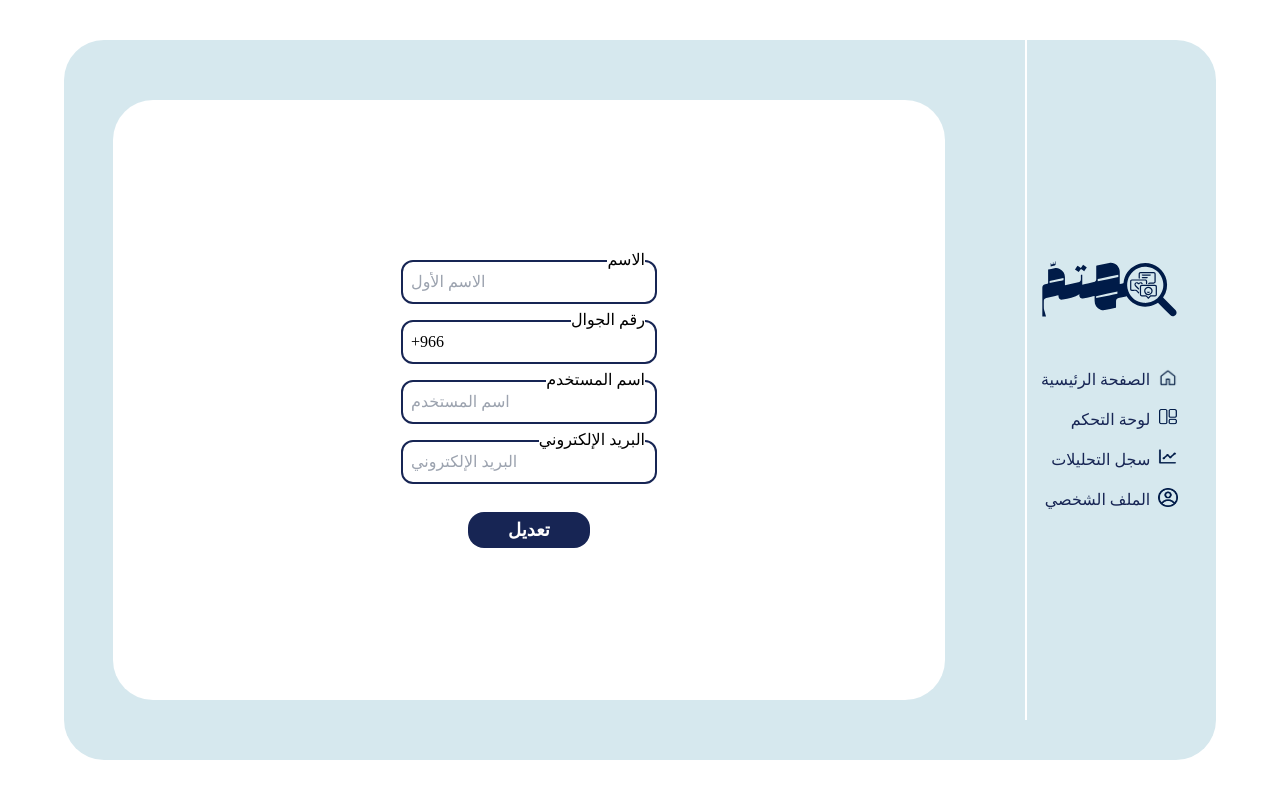
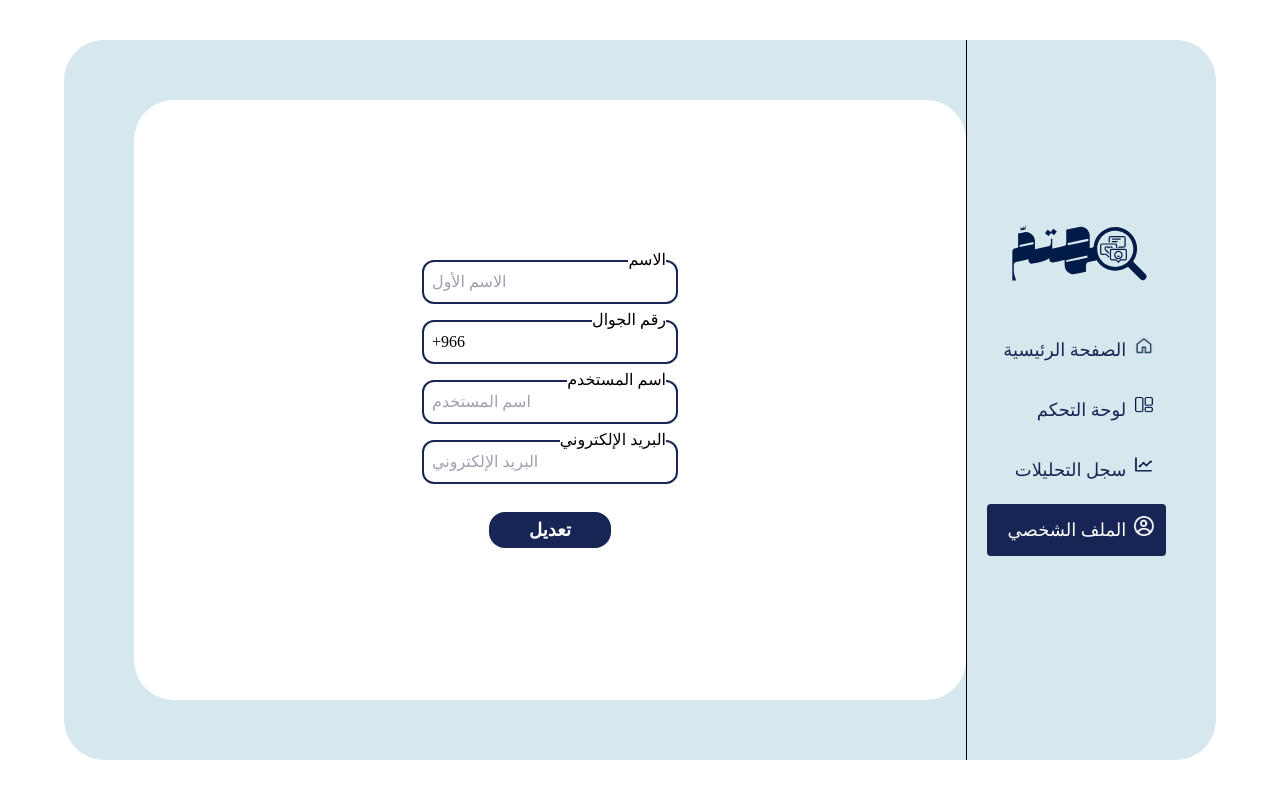
Before and after one commit to RS-Alrefaey/muhtm, a React (Create React App) app in the folder frontend/: page /profile in a window 1280 px wide. Built offline with nearby package versions, Linux system fonts and the light colour scheme; no server answers; a web font is replaced by a local one.

Commit message:
fix: nav side bar and active state

```diff
--- a/frontend/src/comps/DashNavBtn.tsx
+++ b/frontend/src/comps/DashNavBtn.tsx
@@ -5,14 +5,17 @@ export type DashNavProps = {
   hoverIcon?: React.ReactNode;
   title: string;
   size: "sm" | "md" | "lg" | "xl";
+  active: boolean;
+
 };
 
-function DashNav({ defaultIcon, title, hoverIcon }: DashNavProps) {
+function DashNav({ defaultIcon, title, hoverIcon, active  }: DashNavProps) {
+  const activeClass = active ? "bg-blue-950 text-white" : "";
   return (
-    <div className=" group flex justify-between space-x-2 p-2 rounded transition text-blue-950 hover:bg-blue-950 hover:text-white cursor-pointer font-cursive ">
-      <p className="w-full text-right">{title}</p>
-      <div className="group-hover:hidden w-6 h-6">{defaultIcon}</div>
-      <div className="hidden group-hover:block w-6 h-6">{hoverIcon}</div>
+    <div className={`group flex justify-between space-x-2 p-3 rounded transition text-blue-950 hover:bg-blue-950 hover:text-white cursor-pointer font-cursive ${activeClass}`}>
+      <p className="w-full text-right text-lg">{title}</p>
+      <div className={active ? "hidden" : "group-hover:hidden w-6 h-6"}>{defaultIcon}</div>
+      <div className={active ? "block w-6 h-6" : "hidden group-hover:block w-6 h-6"}>{hoverIcon}</div>
     </div>
   );
 }
--- a/frontend/src/comps/HistoryPage.tsx
+++ b/frontend/src/comps/HistoryPage.tsx
@@ -1,6 +1,5 @@
 import React from "react";
 import NavSidebar from "./NavSidebar";
-import HistoryRecord from "./HistoryRecord";
 import Table from "./Table";
 import {TableRow} from "./Table";
 import agent from '../API/Agent'
@@ -21,15 +20,15 @@ function HistoryPage() {
     <>
       <div className="flex items-center justify-center min-h-screen">
         <div className="dash-bg flex items-center justify-center">
-          <div className="content-bg w-3/4 flex flex-col p-5 m-5 mr-20 items-start gap-x-64">
+          <div className="content-bg w-3/4 flex flex-col p-5 m-10">
 
 
             <Table rows={data}/>
           </div>
 
-          <div className="border-white border-l-2 h-full flex items-center relative bottom-10">
+          <div className="divider h-full bg-black relative right-10" style={{width: '1px'}}></div>
+          <div className="flex justify-center relative bottom-10 right-5">
             <NavSidebar />
-
           </div>
         </div>
       </div>
--- a/frontend/src/comps/MainDashPage.tsx
+++ b/frontend/src/comps/MainDashPage.tsx
@@ -19,7 +19,8 @@ function MainDashPage() {
 
   const fetchAndSetAnalysisData = async () => {
     try {
-      const response: MainDashDisplayType = await agent.DashboardAPI.hasPreviousAnalysis();
+      const response: MainDashDisplayType =
+        await agent.DashboardAPI.hasPreviousAnalysis();
       setHasPreviousAnalysis(response.has_previous_analysis);
       setData(response.analysis_data);
       if (response.analysis_date) {
@@ -30,7 +31,6 @@ function MainDashPage() {
     }
   };
 
-
   const handleUploadSuccess = (id: string): void => {
     setAnalyzedDataId(id);
     setHasPreviousAnalysis(true);
@@ -40,7 +40,6 @@ function MainDashPage() {
   useEffect(() => {
     fetchAndSetAnalysisData();
   }, [location.pathname]);
-
 
   useEffect(() => {
     if (!analyzedDataId) return;
@@ -59,15 +58,9 @@ function MainDashPage() {
     <>
       <div className="flex items-center justify-center min-h-screen">
         <div className="dash-bg flex items-center justify-center">
-          <div className="content-bg w-3/4 flex flex-col p-5 m-5 mr-20">
+          <div className="content-bg w-3/4 flex flex-col p-5 m-10 ">
             {hasPreviousAnalysis ? (
               <>
-                <h2 className="text-center text-lg mb-4 font-cursive text-gray-500">
-                  {analysisDate
-                    ? analysisDate.toISOString().split("T")[0]
-                    : "Loading..."}
-                </h2>
-
                 <div className="flex-grow w-full" ref={chartRef}>
                   <Charts data={data} />
                 </div>
@@ -90,7 +83,8 @@ function MainDashPage() {
               </div>
             )}
           </div>
-          <div className="border-white border-l-2 h-full flex items-center relative bottom-10">
+          <div className="divider h-full bg-black relative right-10" style={{width: '1px'}}></div>
+          <div className="flex justify-center relative bottom-10 right-5">
             <NavSidebar />
           </div>
         </div>
--- a/frontend/src/comps/NavSidebar.tsx
+++ b/frontend/src/comps/NavSidebar.tsx
@@ -1,4 +1,4 @@
-import React from "react";
+import React, { useEffect } from "react";
 import DashNav from "./DashNavBtn";
 import home from "./homeIcon.png";
 import dash from "./dashIcon.png";
@@ -8,7 +8,7 @@ import dashH from "./dashIconH.png";
 import analysisIconH from "./analysisIconH.png";
 import profileIcon from "./profileIcon.png";
 import profileIconH from "./profileIconH.png";
-
+import { Route } from "react-router-dom";
 import muhtmLogo from "./muhtmLogo.svg";
 
 import { Link, useLocation } from "react-router-dom";
@@ -17,7 +17,7 @@ import { useState } from "react";
 function NavSidebar() {
   const location = useLocation();
   const currentPath = location.pathname;
-  console.log(currentPath)
+
 
   return (
     <div className=" flex flex-col justify-center items-center w-full">
@@ -30,41 +30,61 @@ function NavSidebar() {
           ></img>
         }
       </div>
-      <div className="space-y-20">
-
-        <Link to="/" className={currentPath === "/" ?  "bg-blue-950 text-white" : "" }>
+      <div className="space-y-2">
+        <Link
+          to="/"
+          className={`${currentPath === "/" ? "bg-blue-950 text-white" : ""} block`}
+          >
           <DashNav
             defaultIcon={<img src={home} alt="My Custom Icon" />}
             hoverIcon={<img src={homeH} alt="My Custom Icon" />}
             title="الصفحة الرئيسية"
             size="sm"
+            active={currentPath === "/"}
+
           />
         </Link>
 
-        <Link to="/dashboard" className={currentPath === "/dashboard" ? "bg-blue-950 text-white" : ""} >
+        <Link
+          to="/dashboard"
+          className={`${currentPath === "/" ? "bg-blue-950 text-white" : ""} block`}
+
+        >
           <DashNav
             defaultIcon={<img src={dash} alt="My Custom Icon" />}
             hoverIcon={<img src={dashH} alt="My Custom Icon" />}
             title="لوحة التحكم"
             size="sm"
+            active={currentPath === "/dashboard"}
+
           />
         </Link>
 
-        <Link to="/history" className={currentPath === "/history" ? "bg-blue-950 text-white" : ""}>
+        <Link
+          to="/history"
+          className={`${currentPath === "/" ? "bg-blue-950 text-white" : ""} block`}
+          >
           <DashNav
             defaultIcon={<img src={analysisIcon} alt="My Custom Icon" />}
             hoverIcon={<img src={analysisIconH} alt="My Custom Icon" />}
             title="سجل التحليلات"
             size="sm"
+            active={currentPath === "/history"}
+
           />
         </Link>
 
-        <Link to="/profile" className={currentPath === "/profile" ? "bg-blue-950 text-white" : ""}>
+        <Link
+          to="/profile"
+          className={`${currentPath === "/" ? "bg-blue-950 text-white" : ""} block`}
+          >
           <DashNav
             defaultIcon={<img src={profileIcon} alt="My Custom Icon" />}
             hoverIcon={<img src={profileIconH} alt="My Custom Icon" />}
             title="الملف الشخصي"
             size="sm"
+            active={currentPath === "/profile"}
+
           />
         </Link>
       </div>
--- a/frontend/src/comps/ProfilePage.tsx
+++ b/frontend/src/comps/ProfilePage.tsx
@@ -100,8 +100,8 @@ function ProfilePage() {
 
   return (
     <div className="flex items-center justify-center min-h-screen">
-      <div className="dash-bg flex items-center justify-center">
-        <div className="content-bg w-3/4 flex flex-col p-5 m-5 mr-20 justify-center">
+    <div className="dash-bg flex items-center justify-center">
+      <div className="content-bg w-3/4 flex flex-col p-5 m-10 justify-center">
           <div className="flex flex-col justify-center items-center m-12">
             <div>
               <InputField
@@ -158,9 +158,10 @@ function ProfilePage() {
           </div>
         </div>
 
-        <div className="border-white border-l-2 h-full flex items-center relative bottom-10">
-          <NavSidebar />
-        </div>
+        <div className="divider h-full bg-black relative right-10" style={{width: '1px'}}></div>
+          <div className="flex justify-center relative bottom-10 right-5">
+            <NavSidebar />
+          </div>
       </div>
     </div>
   );
--- a/frontend/src/comps/Table.tsx
+++ b/frontend/src/comps/Table.tsx
@@ -156,14 +156,17 @@ export default function TableWithStripedRows({
             <img
               src={backBtn}
               alt="Description of Image"
-              className="w-12 h-12 absolute right-[400px] top-28 hover:cursor-pointer"
+              className="w-6 h-6 absolute right-[360px] top-[120px] hover:cursor-pointer"
               onClick={() => {
                 setShowTable(true);
                 setData(null);
               }}
             />
           </div>
+          <div className="flex w-full justify-center">
           <ExportButton targetRef={chartRef} />
+
+          </div>
 
         </>
       )}
```
